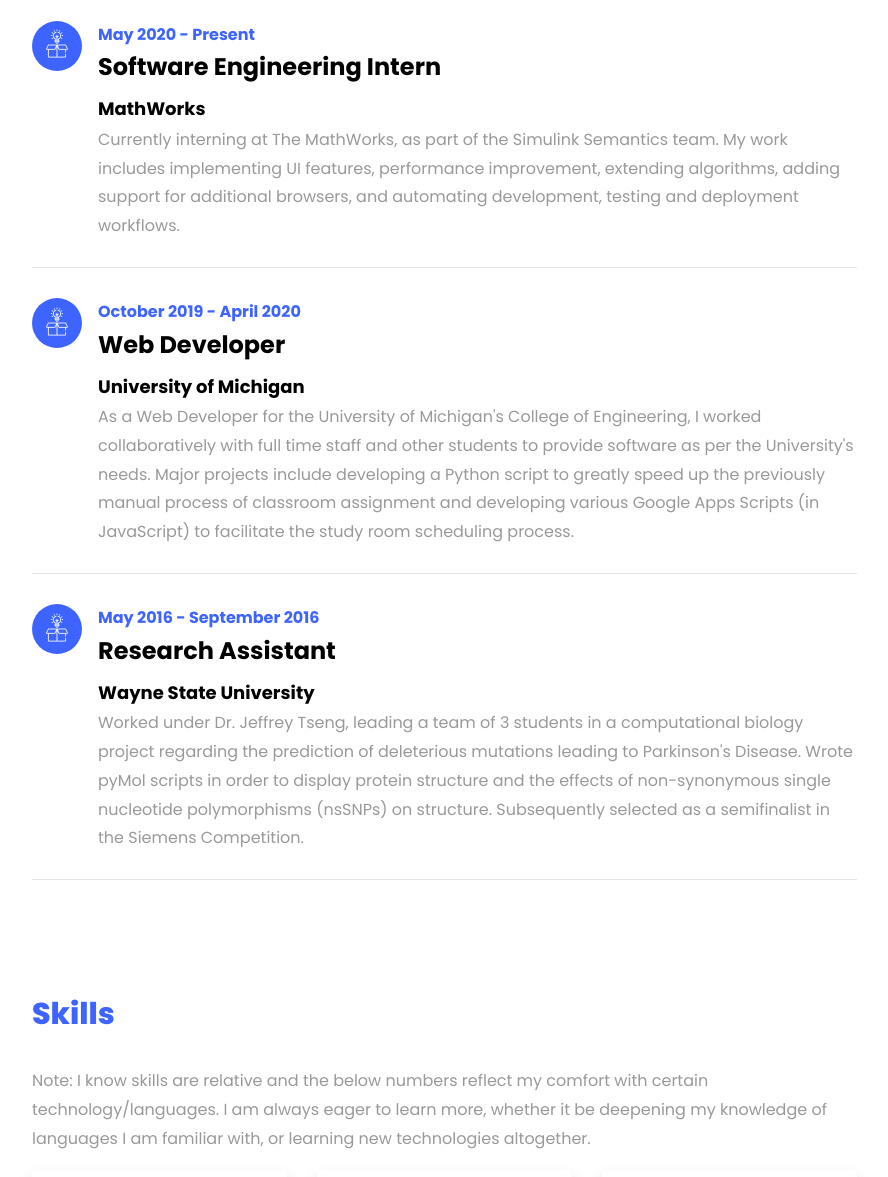
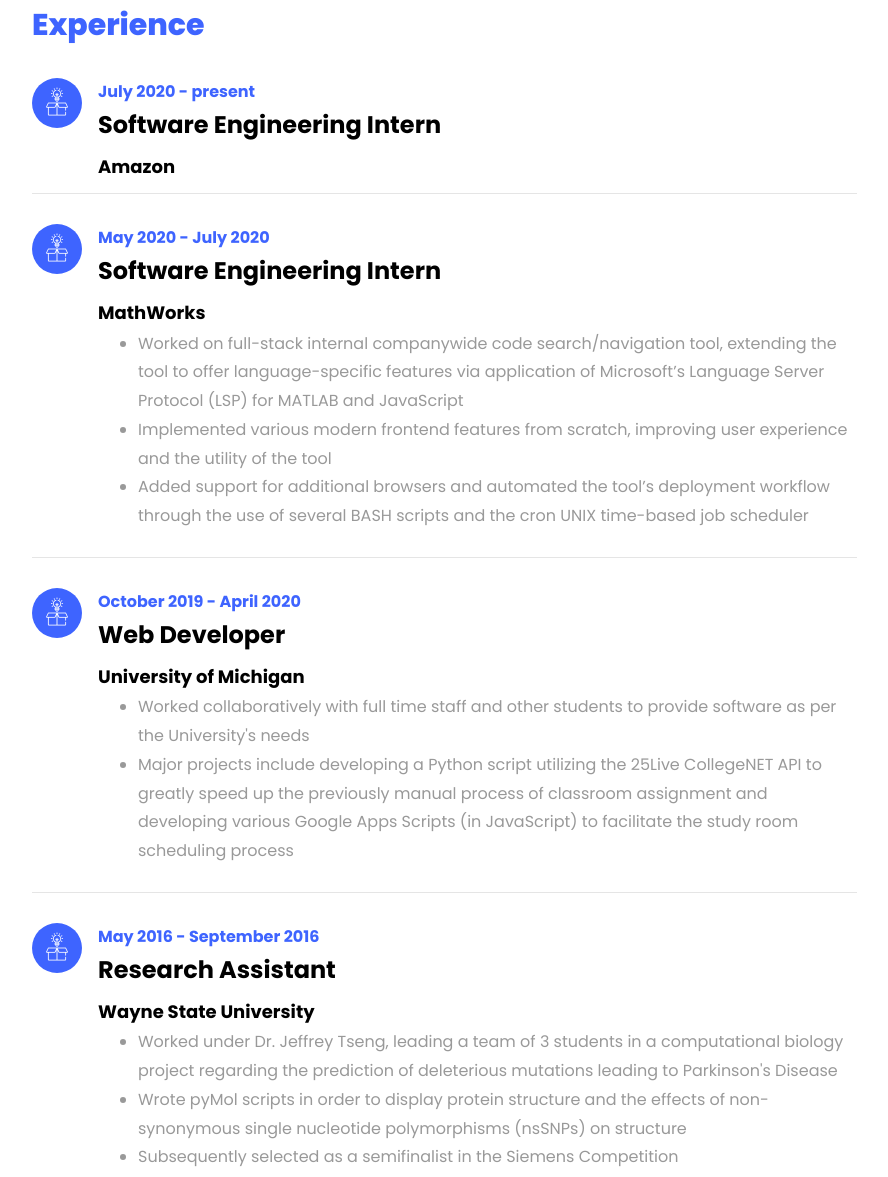
Before and after one commit to sdogra/sahildogra.github.io, a plain HTML site: page index.html in a window 1280 px wide. Shown: the part 2270-3447 px from the top of the page, without its empty margins (338-1226 px from the left). Drawn offline with Linux system fonts and the light colour scheme; files whose address does not match are found by name.

Commit message:
Life updates

```diff
--- a/index.html
+++ b/index.html
@@ -55,7 +55,7 @@
 								  <span
 								     class="txt-rotate"
 								     data-period="2000"
-								     data-rotate='[ "student at UofM.", "Software Developer.", "lifelong learner." ]'></span>
+								     data-rotate='[ "student at UofM.", "SWE Intern @ Amazon.", "Software Developer.", "lifelong learner." ]'></span>
 								</h2>
 							</div>
             </div>
@@ -84,7 +84,7 @@
 		          <div class="col-md-12 heading-section ftco-animate">
 		          	<h1 class="big">About</h1>
 		            <h2 class="mb-4">About Me</h2>
-		            <p>I'm currently a rising Junior majoring in Computer Science at the University of Michigan. Through my classes I've developed a strong interest in both Full Stack Software Engineering and Machine Learning. I'm currently working as an intern at MathWorks on the Simulink Semantics development team and I am looking for internship opportunities for Summer 2021!</p>
+		            <p>I'm currently a rising Junior majoring in Computer Science at the University of Michigan. Through my classes I've developed a strong interest in both Full Stack Software Engineering and Machine Learning. I recently completed a Software Engineering internship at MathWorks and am currently interning at Amazon as an SDE intern. I am looking for internship opportunities for Summer 2021, please contact me if you think I would be a fit for your company!</p>
 		            <ul class="about-info mt-4 px-md-0 px-2">
 		            	<li class="d-flex"><span>Name:</span> <span>Sahil Dogra</span></li>
 		            	<li class="d-flex"><span>Residence:</span> <span>Ann Arbor, MI</span></li>
@@ -153,15 +153,32 @@
 
 					  <div id="page-2" class= "page two">
 					  	<h2 class="heading">Experience</h2>
-					    <div class="resume-wrap d-flex ftco-animate">
+						<div class="resume-wrap d-flex ftco-animate">
+							<div class="icon d-flex align-items-center justify-content-center">
+								<span class="flaticon-ideas"></span>
+							</div>
+							<div class="text pl-3">
+								<span class="date">July 2020 - present</span>
+								<h2>Software Engineering Intern</h2>
+								<span class="position">Amazon</span>
+
+							</div>
+	    				</div>
+						<div class="resume-wrap d-flex ftco-animate">
 					    	<div class="icon d-flex align-items-center justify-content-center">
 					    		<span class="flaticon-ideas"></span>
 					    	</div>
 					    	<div class="text pl-3">
-		    					<span class="date">May 2020 - Present</span>
+		    					<span class="date">May 2020 - July 2020</span>
 		    					<h2>Software Engineering Intern</h2>
-		    					<span class="position">MathWorks</span>
-		    					<p>Currently interning at The MathWorks, as part of the Simulink Semantics team. My work includes implementing UI features, performance improvement, extending algorithms, adding support for additional browsers, and automating development, testing and deployment workflows. </p>
+								<span class="position">MathWorks</span>
+								<ul>
+									<li> Worked on full-stack internal companywide code search/navigation tool, extending the tool to offer language-specific features via application of Microsoft’s Language Server Protocol (LSP) for MATLAB and JavaScript</li>
+									<li> Implemented various modern frontend features from scratch, improving user experience and the utility of the tool </li>
+									<li> Added support for additional browsers and automated the tool’s deployment workflow through the use of several BASH scripts and the cron UNIX time-based job scheduler </li>
+								</ul>
+
+
 		    				</div>
 	    				</div>
 	    				<div class="resume-wrap d-flex ftco-animate">
@@ -172,7 +189,10 @@
 		    					<span class="date">October 2019 - April 2020</span>
 		    					<h2>Web Developer</h2>
 		    					<span class="position">University of Michigan</span>
-		    					<p>As a Web Developer for the University of Michigan's College of Engineering, I worked collaboratively with full time staff and other students to provide software as per the University's needs. Major projects include developing a Python script to greatly speed up the previously manual process of classroom assignment and developing various Google Apps Scripts (in JavaScript) to facilitate the study room scheduling process.</p>
+		    					<ul>
+									<li> Worked collaboratively with full time staff and other students to provide software as per the University's needs </li>
+									<li> Major projects include developing a Python script utilizing the 25Live CollegeNET API to greatly speed up the previously manual process of classroom assignment and developing various Google Apps Scripts (in JavaScript) to facilitate the study room scheduling process </li>
+								</ul>
 		    				</div>
 	    				</div>
 	    				<div class="resume-wrap d-flex ftco-animate">
@@ -183,7 +203,11 @@
 		    					<span class="date">May 2016 - September 2016</span>
 		    					<h2>Research Assistant</h2>
 		    					<span class="position">Wayne State University</span>
-		    					<p>Worked under Dr. Jeffrey Tseng, leading a team of 3 students in a computational biology project regarding the prediction of deleterious mutations leading to Parkinson's Disease. Wrote pyMol scripts in order to display protein structure and the effects of non-synonymous single nucleotide polymorphisms (nsSNPs) on structure. Subsequently selected as a semifinalist in the Siemens Competition.</p>
+		    					<ul>
+									<li> Worked under Dr. Jeffrey Tseng, leading a team of 3 students in a computational biology project regarding the prediction of deleterious mutations leading to Parkinson's Disease </li>
+									<li> Wrote pyMol scripts in order to display protein structure and the effects of non-synonymous single nucleotide polymorphisms (nsSNPs) on structure </li>
+									<li> Subsequently selected as a semifinalist in the Siemens Competition </li>
+								</ul>
 		    				</div>
 	    				</div>
 
@@ -393,11 +417,11 @@
   				</div>
 
     			<div class="col-md-4">
-    				<div class="project img ftco-animate d-flex justify-content-center align-items-center" style="background-image: url(images/work-3.jpg);">
+    				<div class="project img ftco-animate d-flex justify-content-center align-items-center" style="background-image: url(images/stocks-img.jpg);">
     					<div class="overlay"></div>
 	    				<div class="text text-center p-4">
-	    					<h3><a href="#">Food Classification CNN</a></h3>
-	    					<span>ML Class Project</span>
+	    					<h3><a href="#">StockSavvy</a></h3>
+	    					<span>Personal Project</span>
 	    				</div>
     				</div>
     			</div>
```
Also changed, not shown: images/stocks-img.jpg (added), 1 other file.
